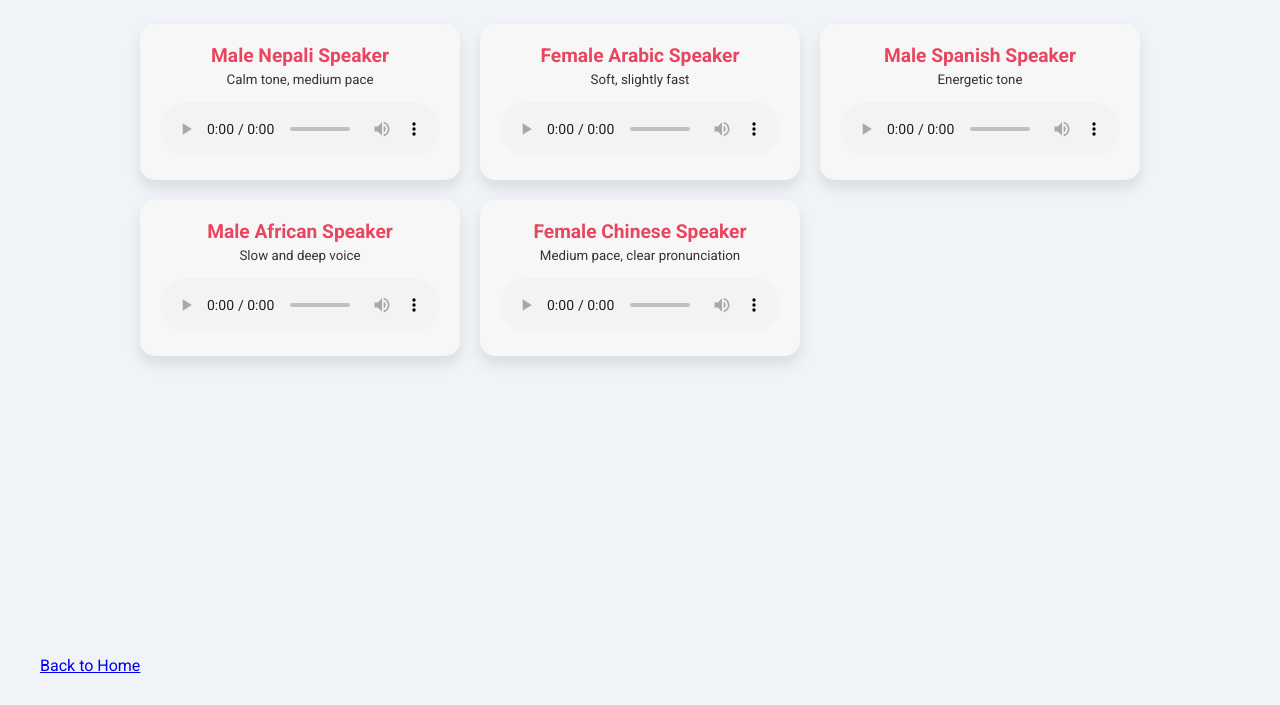
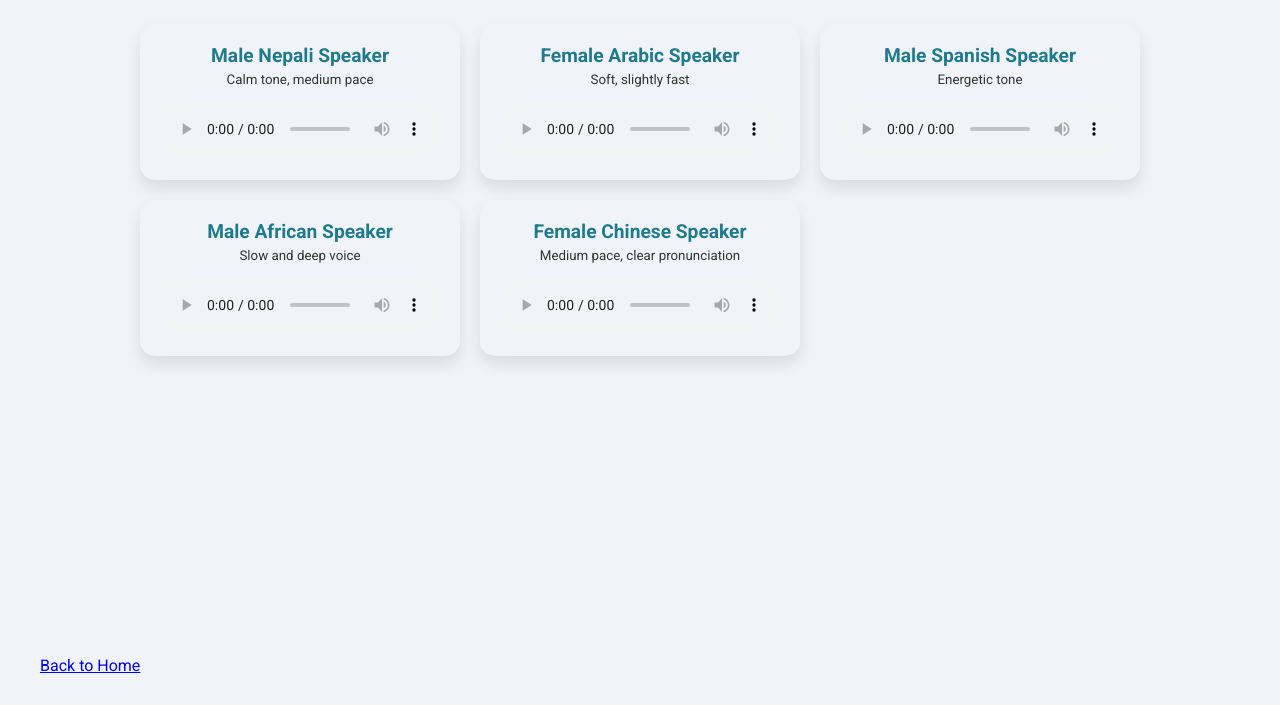
Before and after one commit to anuragdasa1/AccentX, a plain HTML site: page learn.html in a window 1280 px wide. Shown: the part 95-800 px from the top of the page. Drawn offline with Linux system fonts and the light colour scheme.

Commit message:
Update learn.html

```diff
--- a/learn.html
+++ b/learn.html
@@ -7,10 +7,11 @@
 <link href="https://fonts.googleapis.com/css2?family=Roboto:wght@400;700&display=swap" rel="stylesheet">
 <style>
 :root {
-    --primary-color: #1a1a2e;
-    --secondary-color: #e94560;
-    --bg-item: #f7f7f7;
-    --hover-color: #16213e;
+    --primary-color: #0d1b2a;      /* dark navy for headings */
+    --secondary-color: #1f7a8c;    /* medium blue for buttons */
+    --hover-color: #145374;        /* darker blue for hover */
+    --accent-color: #f7f7f7;       /* light gray background */
+    --text-color: #000000;          /* black for text contrast */
 }
 body {
     font-family: 'Roboto', sans-serif;
```
